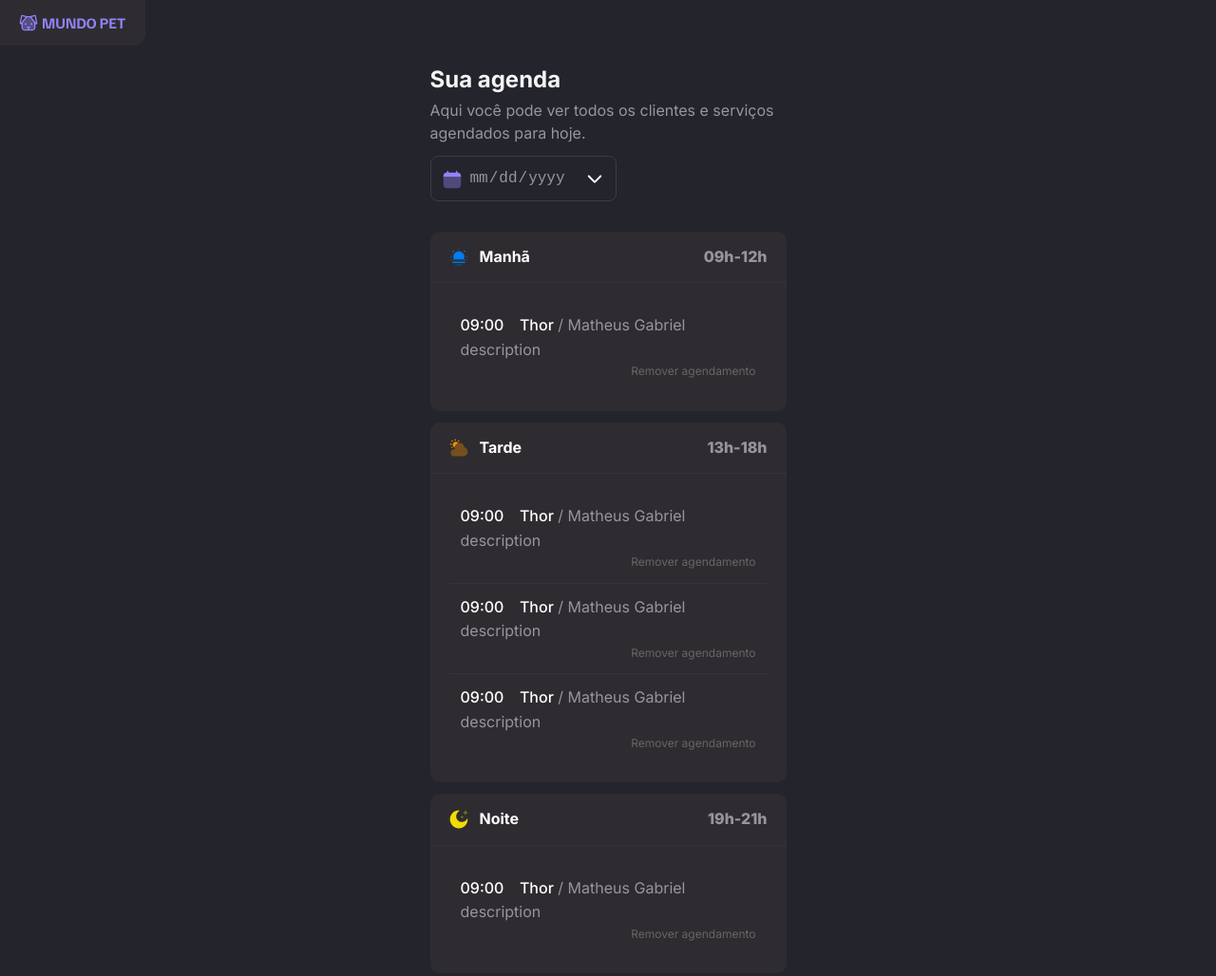
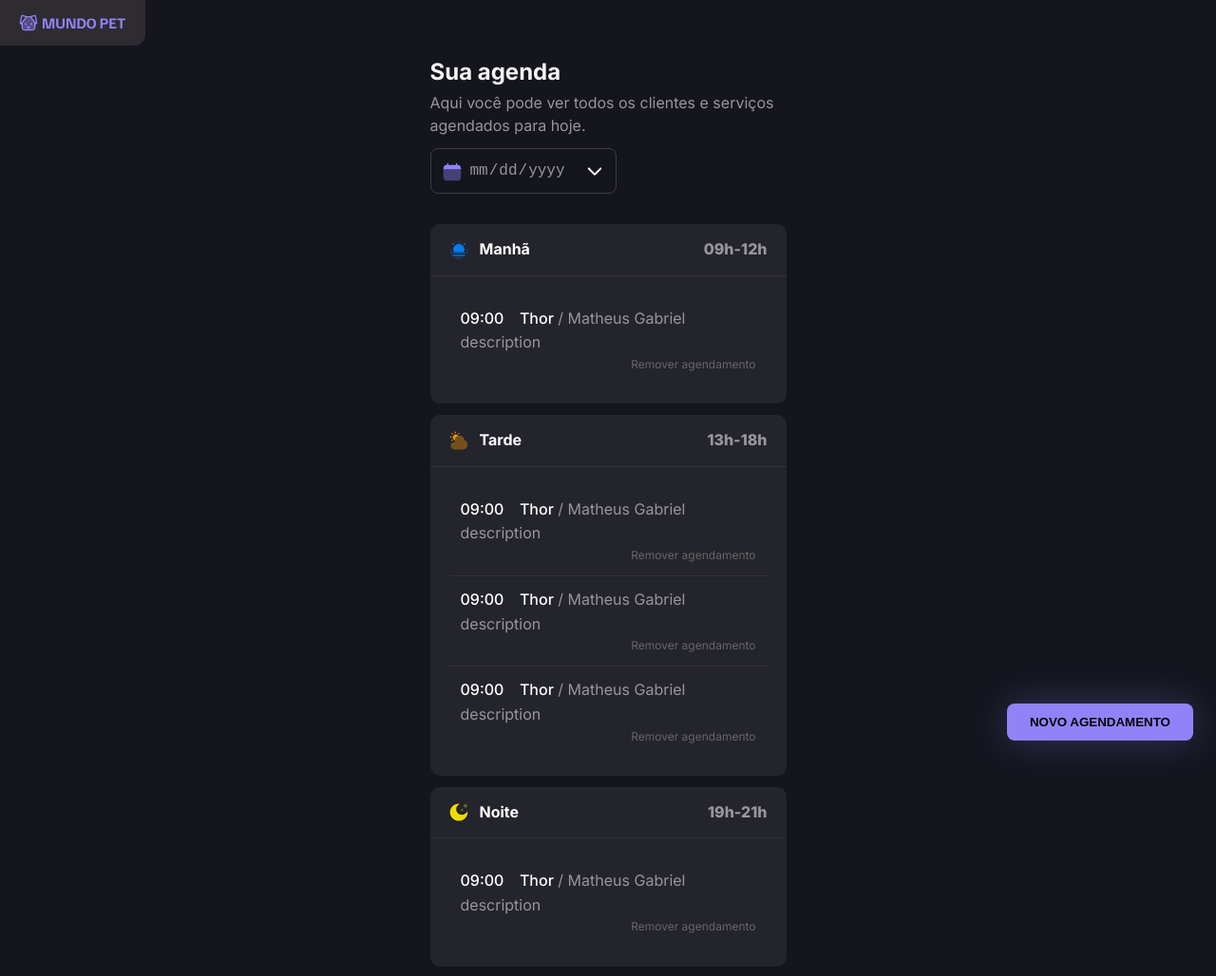
Before and after one commit to eomgn/rs-fs-agendamento-petshop, a plain HTML site: page index.html in a window 1280 px wide. Shown: the whole page at 95% size. Drawn offline with Linux system fonts and the light colour scheme.

Commit message:
:sparkles: style: add button new schedule

```diff
--- a/index.html
+++ b/index.html
@@ -23,8 +23,8 @@
   <body>
     <!-- logo -->
     <img src="./assets/logo.svg" alt="logo" class="logo" />
+    <!-- view -->
     <div class="container">
-      <!-- view -->
       <header>
         <div>
           <h2>Sua agenda</h2>
@@ -115,5 +115,6 @@
         </section>
       </main>
     </div>
+    <button class="floating-button">Novo agendamento</button>
   </body>
 </html>
--- a/styles/global.css
+++ b/styles/global.css
@@ -35,7 +35,7 @@ img {
   --content-tertiary: #666666;
   --content-brand: #9282fa;
 
-  --background-primary: #151515;
+  --background-primary: #14151d;
   --background-secondary: #1e1e1e;
   --background-tertiary: #23242c;
   --background-brand: #9282fa;
@@ -79,17 +79,45 @@ html {
   font-weight: var(--fw-base);
   line-height: 1.6;
 
-  background-color: var(--background-tertiary);
+  background-color: var(--background-primary);
   color: var(--content-primary);
 
   scroll-behavior: smooth;
 }
 
 .logo {
+  position: fixed;
+  top: 0;
+  left: 0;
+
   padding: 0.75rem 1.25rem;
   background-color: var(--background-logo);
 
   border-bottom-right-radius: 12px;
   width: 9.56rem;
   height: 3rem;
+  z-index: 1;
 }
+
+.floating-button {
+  position: fixed;
+  bottom: 1.25rem;
+  right: 1.5rem;
+
+  padding: 0.75rem 1.5rem;
+
+  font-weight: 700;
+  text-transform: uppercase;
+
+  cursor: pointer;
+  border: none;
+  border-radius: 0.5rem;
+
+  color: #050505;
+  background-color: var(--content-brand);
+  box-shadow: 0px 0px 40px rgba(146, 130, 250, 0.3);
+}
+
+.floating-button:hover {
+  background-color: var(--background-highlights);
+}
--- a/styles/schedule.css
+++ b/styles/schedule.css
@@ -6,7 +6,7 @@
 
 .schedule-period {
   width: 100%;
-  background-color: var(--background-logo);
+  background-color: var(--background-tertiary);
   border-radius: 0.625rem;
 
   & header {
--- a/styles/utilitys.css
+++ b/styles/utilitys.css
@@ -9,4 +9,7 @@
   margin-inline: auto;
 
   padding-top: 0.75rem;
+  margin-top: 3rem;
+
+  position: relative;
 }
```
